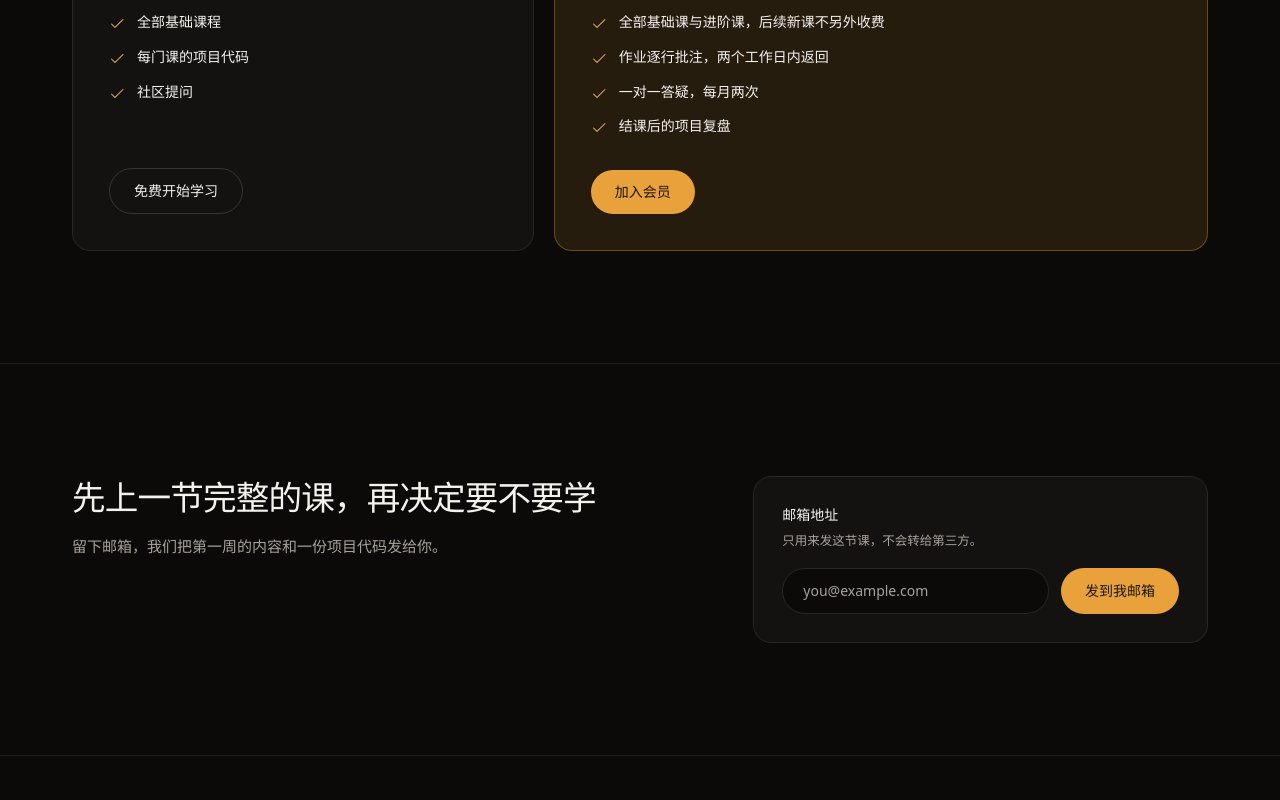
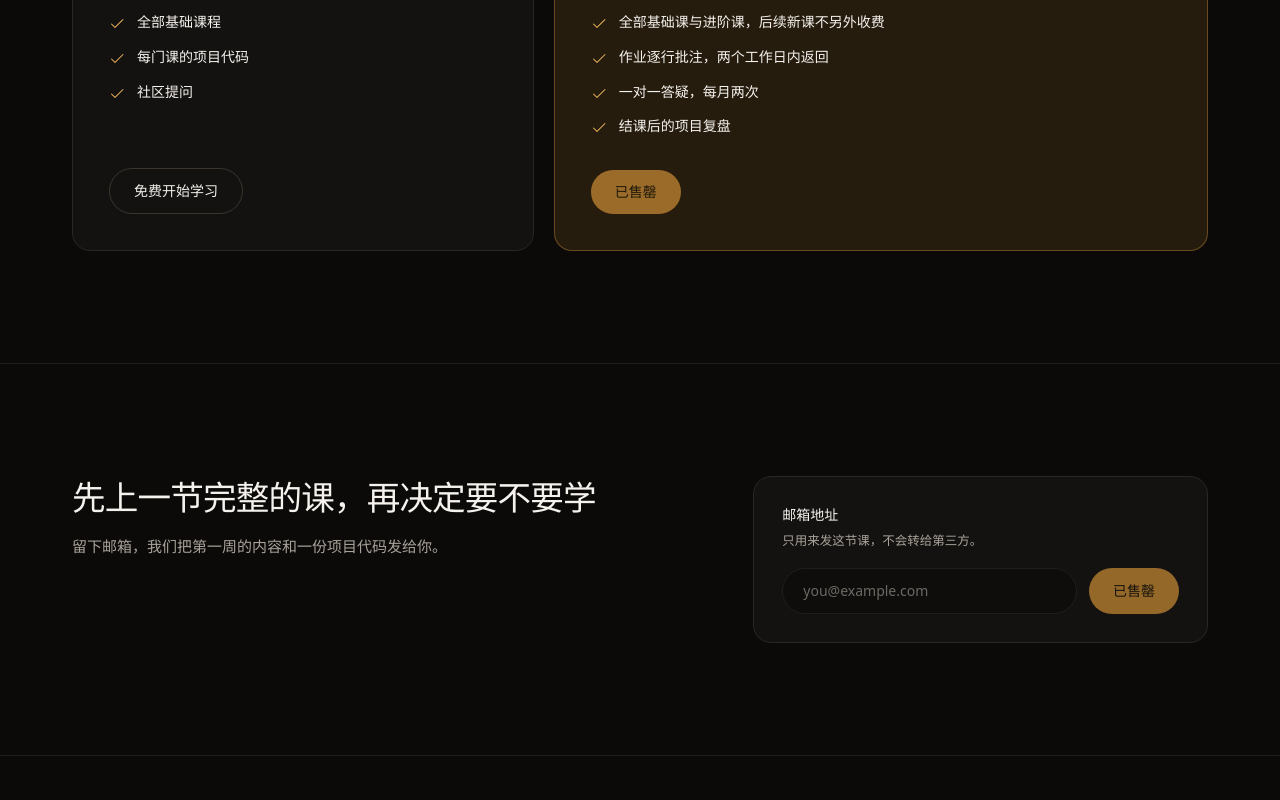
Before and after one commit to xz333221/liuguang-coding, an Astro site: page /about in a window 1280 px wide. Shown: the part 5060-5860 px from the top of the page. Built offline with nearby package versions, Linux system fonts and the light colour scheme; Astro itself is replaced by a stand-in of ours.

Commit message:
feat: 落地页两处 CTA 改为已售罄(暂时还没有课程)

```diff
--- a/src/components/PreviewRequest.tsx
+++ b/src/components/PreviewRequest.tsx
@@ -74,6 +74,7 @@ export function PreviewRequest() {
                   autoComplete="email"
                   inputMode="email"
                   value={email}
+                  disabled={previewRequest.soldOut}
                   onChange={(event) => {
                     setEmail(event.target.value)
                     if (invalid) setStatus('idle')
@@ -81,11 +82,15 @@ export function PreviewRequest() {
                   placeholder={previewRequest.placeholder}
                   aria-invalid={invalid}
                   aria-describedby={invalid ? 'preview-email-error' : 'preview-email-hint'}
-                  className={`w-full rounded-full border bg-canvas px-5 py-3 text-sm text-ink placeholder:text-muted ${
+                  className={`w-full rounded-full border bg-canvas px-5 py-3 text-sm text-ink placeholder:text-muted disabled:cursor-not-allowed disabled:opacity-60 ${
                     invalid ? 'border-highlight' : 'border-line'
                   }`}
                 />
-                <ActionButton type="submit" disabled={sending} className="shrink-0">
+                <ActionButton
+                  type="submit"
+                  disabled={sending || previewRequest.soldOut}
+                  className="shrink-0"
+                >
                   {sending ? (
                     <>
                       <CircleNotch size={16} className="animate-spin" />
--- a/src/components/Pricing.tsx
+++ b/src/components/Pricing.tsx
@@ -1,6 +1,6 @@
 import { Check } from '@phosphor-icons/react'
 import { plans } from '../data/site'
-import { ActionLink } from './ui/Actions'
+import { ActionButton, ActionLink } from './ui/Actions'
 import { Reveal } from './ui/Reveal'
 import { SectionHeader } from './ui/SectionHeader'
 
@@ -44,6 +44,15 @@ export function Pricing() {
                 </ul>
 
                 <div className="mt-auto pt-8">
+                  {plan.soldOut ? (
+                    <ActionButton
+                      variant={plan.emphasis ? 'primary' : 'ghost'}
+                      disabled
+                      className="w-full sm:w-auto"
+                    >
+                      {plan.cta}
+                    </ActionButton>
+                  ) : (
                     <ActionLink
                       href="#preview"
                       variant={plan.emphasis ? 'primary' : 'ghost'}
@@ -51,6 +60,7 @@ export function Pricing() {
                     >
                       {plan.cta}
                     </ActionLink>
+                  )}
                 </div>
               </article>
             </Reveal>
--- a/src/data/site.ts
+++ b/src/data/site.ts
@@ -164,6 +164,7 @@ export const plans = [
     items: ['全部基础课程', '每门课的项目代码', '社区提问'],
     cta: '免费开始学习',
     emphasis: false,
+    soldOut: false,
   },
   {
     name: '会员',
@@ -176,8 +177,10 @@ export const plans = [
       '一对一答疑，每月两次',
       '结课后的项目复盘',
     ],
-    cta: '加入会员',
+    cta: '已售罄',
     emphasis: true,
+    // 课程还没做出来,先不让下单
+    soldOut: true,
   },
 ]
 
@@ -188,7 +191,9 @@ export const previewRequest = {
   label: '邮箱地址',
   hint: '只用来发这节课，不会转给第三方。',
   placeholder: 'you@example.com',
-  submit: '发到我邮箱',
+  submit: '已售罄',
+  // 还没有课程内容可发,先关掉这个入口
+  soldOut: true,
   success: '已收到。当前是演示站点，不会真的发信。',
 }
 
```
Lines whose indentation alone changed are shown as unchanged.
